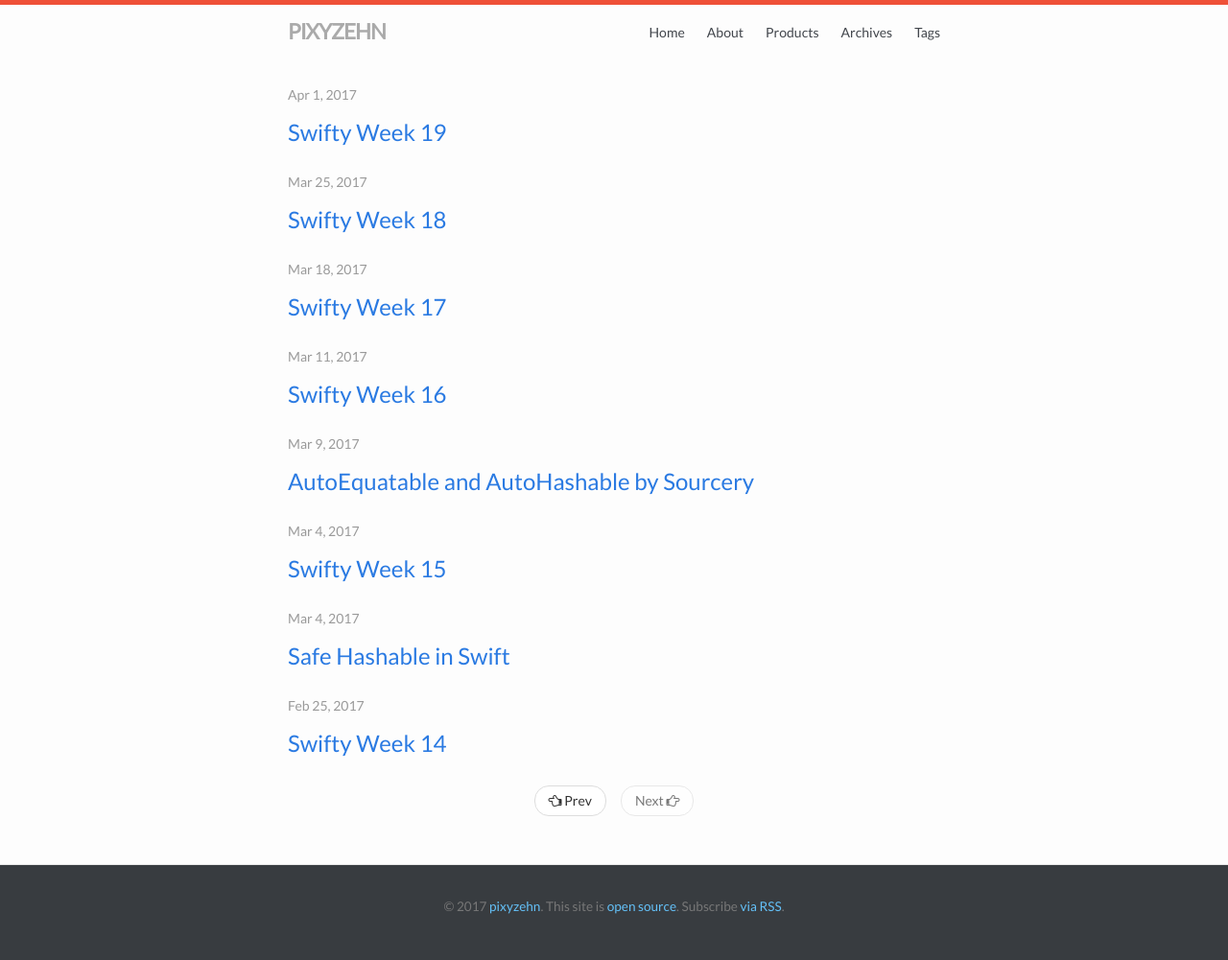
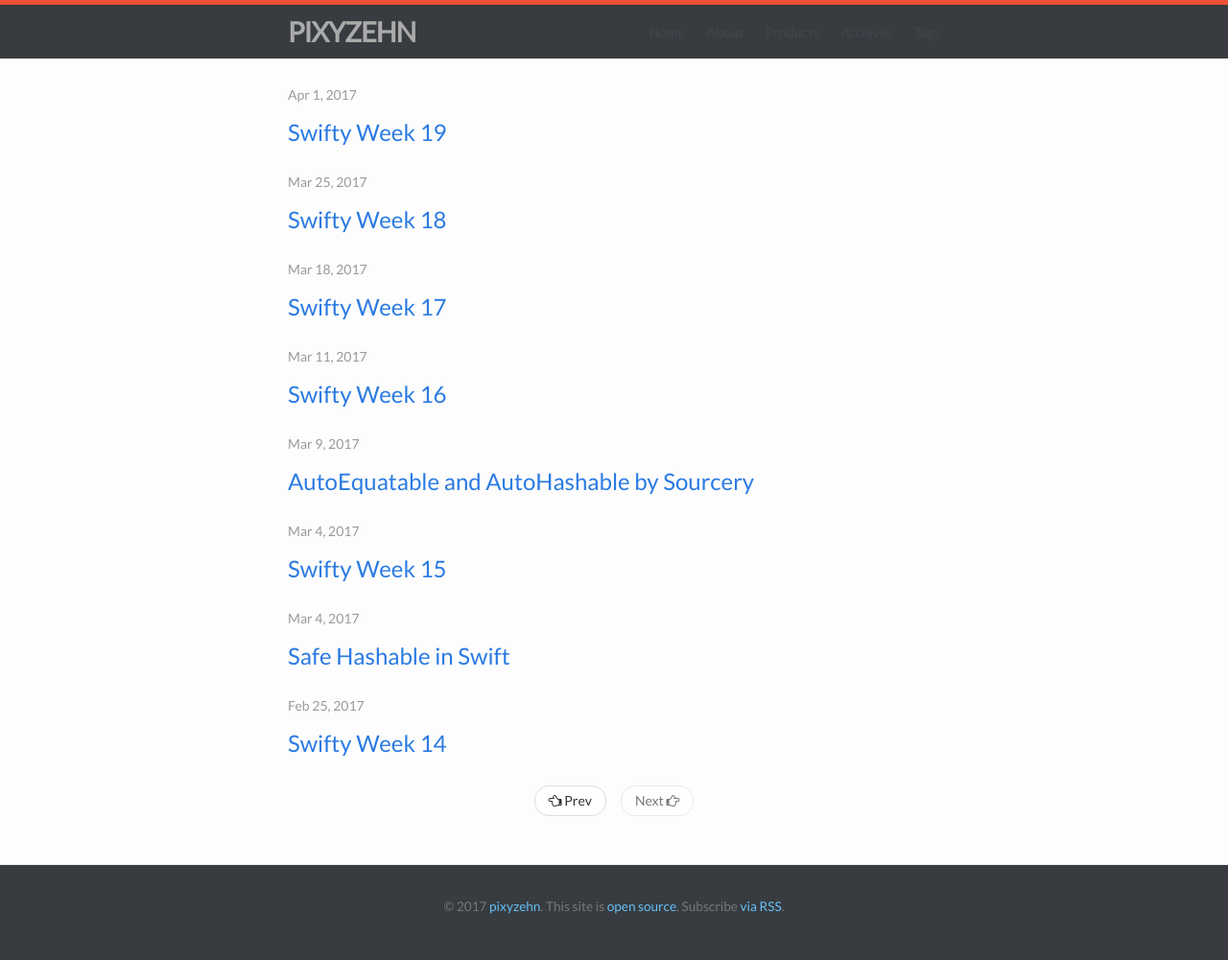
Before and after one commit to pixyzehn/pixyzehn.com, a Jekyll site: the page built from index.html, in a window 1280 px wide. Shown: the whole page at 96% size. Built offline with Jekyll 4.4.1, drawn with Linux system fonts in a browser that asks for light colours; the list of posts is cut into pages by our own code.

Commit message:
Update header and footer layout

```diff
--- a/_sass/_base.scss
+++ b/_sass/_base.scss
@@ -167,6 +167,7 @@ pre {
     @include media-query($on-laptop) {
         max-width: -webkit-calc(#{$content-width} - (#{$spacing-unit}));
         max-width:         calc(#{$content-width} - (#{$spacing-unit}));
+        padding-top: $spacing-unit / 4;
         padding-right: $spacing-unit / 2;
         padding-left: $spacing-unit / 2;
     }
--- a/_sass/_layout.scss
+++ b/_sass/_layout.scss
@@ -5,10 +5,11 @@
     border-top: 5px solid $orange-color;
     // Positioning context for the mobile navigation icon
     position: relative;
+    background: $black-bg-color;
 }
 
 .site-title {
-    font-size: 1.4em;
+    font-size: 1.8em;
     font-weight: bold;
     line-height: 56px;
     letter-spacing: -1px;
@@ -78,6 +79,10 @@
         .trigger {
             clear: both;
             display: none;
+
+            a {
+                color: #fff;
+            }
         }
 
         &:hover .trigger {
@@ -105,7 +110,7 @@
 .site-footer {
     border-top: 1px solid $grey-color-light;
     padding: $spacing-unit 0;
-    background: #383c40;
+    background: $black-bg-color;
     a {
         color: #64c1f8;
     }
--- a/css/main.scss
+++ b/css/main.scss
@@ -22,6 +22,7 @@ $grey-color:       #828282;
 $grey-color-light: lighten($grey-color, 40%);
 $grey-color-dark:  darken($grey-color, 25%);
 $orange-color:     #EF5138;
+$black-bg-color:   #383c40;
 
 // Width of the content area
 $content-width:    800px;
```
